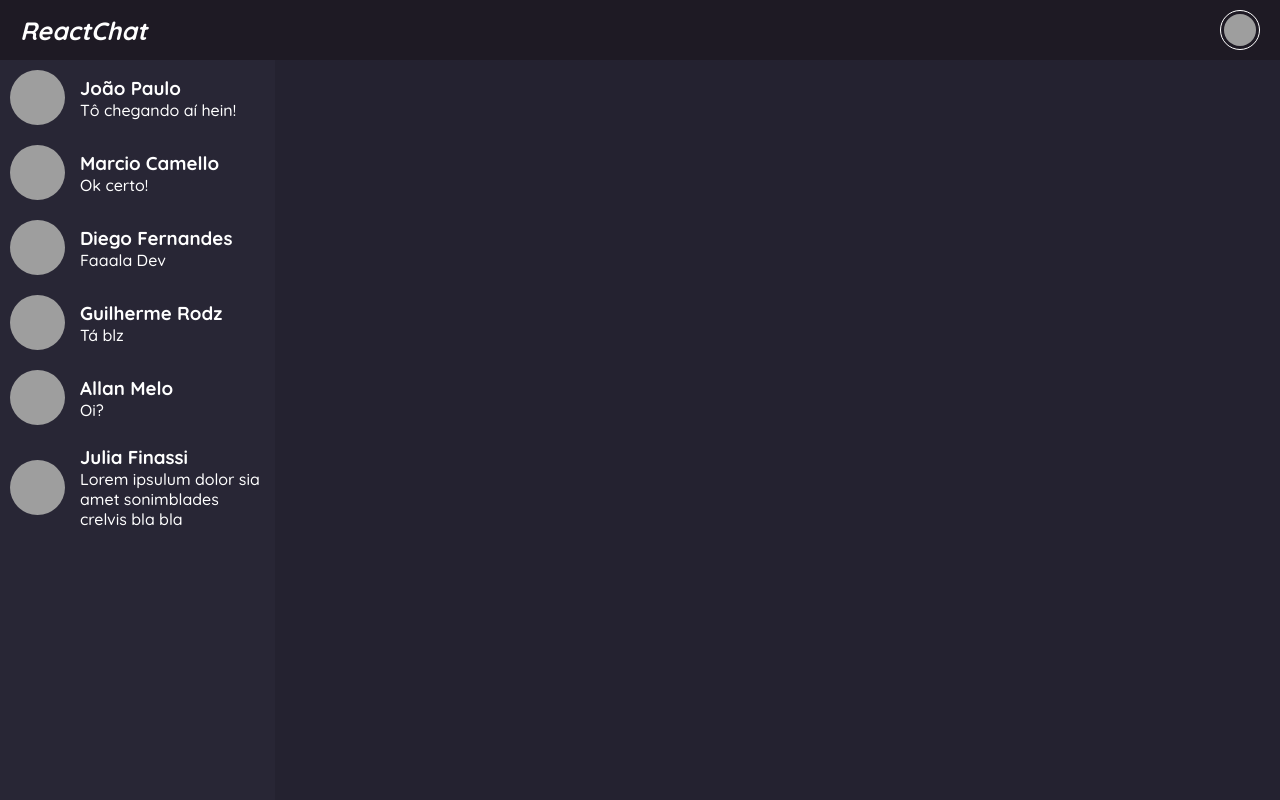
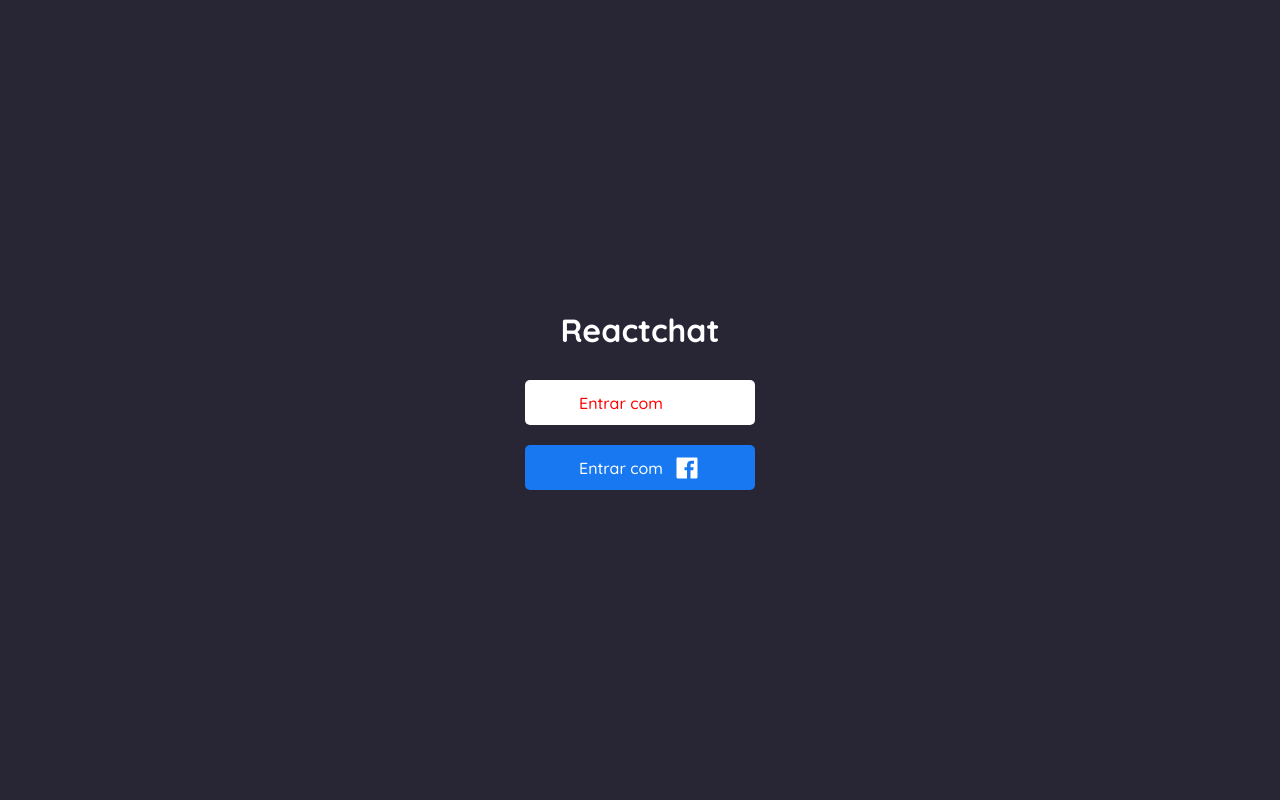
Before and after one commit to joaorodrs/reactchat, a React (Create React App) app: page /app in a window 1280 px wide. Shown: the top 800 px of the page. Built offline with nearby package versions, Linux system fonts and the light colour scheme; grey boxes are pictures that could not be loaded.

Commit message:
SignIn page styles finished

```diff
--- a/src/components/Chat/index.tsx
+++ b/src/components/Chat/index.tsx
@@ -15,13 +15,17 @@ interface Props {
 }
 
 const Chat: React.FC<Props> = ({ name, userId, photoUrl }) => {
+  const handleSendMessage = () => console.log('Pressed!')
+
   return (
     <Container>
       <ChatContainer>
 
       </ChatContainer>
       <InputContainer>
-        <input placeholder="Digite uma mensagem" />
+        <input
+          placeholder="Digite uma mensagem"
+        />
         <SendMessageButton>
           <SendMessageIcon />
         </SendMessageButton>
--- a/src/components/Chat/styles.ts
+++ b/src/components/Chat/styles.ts
@@ -33,6 +33,10 @@ export const InputContainer = styled.div`
     color: white;
     transition: 0.2s;
 
+    @media (min-width: 800px) {
+      font-size: 17px;
+    }
+
     :focus {
       background: rgba(255,255,255,0.05);
     }
@@ -49,10 +53,6 @@ export const SendMessageButton = styled.button`
   cursor: pointer;
   transition: 0.2s;
   border-radius: 0 8px 8px 0;
-
-  :hover {
-    background: rgba(255,255,255,0.1);
-  }
 `
 
 export const SendMessageIcon = styled(FiSend)`
--- a/src/pages/Home/styles.ts
+++ b/src/pages/Home/styles.ts
@@ -17,7 +17,7 @@ export const Container = styled.div`
     }
 
     > h1 {
-      font-size: 25px;
+      font-size: 20px;
     }
 
     @media (max-width: 800px) {
--- /dev/null
+++ b/src/pages/SignIn/index.tsx
@@ -0,0 +1,30 @@
+import React from 'react'
+
+import {
+  Container,
+  ButtonsContainer,
+  GoogleButton,
+  GoogleIcon,
+  FacebookButton,
+  FacebookIcon
+} from './styles'
+
+const SignIn: React.FC = () => {
+  return (
+    <Container>
+      <h1>Reactchat</h1>
+      <ButtonsContainer>
+        <GoogleButton>
+          <p>Entrar com</p>
+          <GoogleIcon />
+        </GoogleButton>
+        <FacebookButton>
+          <p>Entrar com</p>
+          <FacebookIcon />
+        </FacebookButton>
+      </ButtonsContainer>
+    </Container>
+  )
+}
+
+export default SignIn
--- /dev/null
+++ b/src/pages/SignIn/styles.ts
@@ -0,0 +1,67 @@
+import styled, { css } from 'styled-components'
+import { IoLogoFacebook, IoLogoGoogle } from 'react-icons/io'
+
+export const Container = styled.div`
+  display: flex;
+  flex-direction: column;
+  align-items: center;
+  justify-content: center;
+  height: 100vh;
+`
+
+export const ButtonsContainer = styled.div`
+  margin-top: 30px;
+  display: flex;
+  flex-direction: column;
+  align-items: center;
+  justify-content: center;
+`
+
+const buttonCss = css`
+  width: 230px;
+  height: 45px;
+  display: flex;
+  align-items: center;
+  justify-content: center;
+  border: none;
+  border-radius: 5px;
+  cursor: pointer;
+  transition: 0.2s;
+`
+
+export const GoogleButton = styled.div`
+  ${buttonCss}
+  background: white;
+  color: red;
+
+  :hover {
+    border: 2px solid white;
+    color: white;
+    background: transparent;
+  }
+`
+
+const iconCss = css`
+  width: 28px;
+  height: 28px;
+  margin-left: 10px;
+`
+
+export const GoogleIcon = styled(IoLogoGoogle)`
+  ${iconCss}
+  color: white;
+
+  > svg {
+    color: red;
+  }
+`
+
+export const FacebookButton = styled.div`
+  ${buttonCss}
+  margin-top: 20px;
+  background: #1778f2;
+`
+
+export const FacebookIcon = styled(IoLogoFacebook)`
+  ${iconCss}
+`
--- a/src/routes.tsx
+++ b/src/routes.tsx
@@ -2,11 +2,13 @@ import React from 'react'
 
 import { BrowserRouter, Route,  } from 'react-router-dom'
 import Home from './pages/Home'
+import SignIn from './pages/SignIn'
 
 const Routes: React.FC = () => {
   return (
     <BrowserRouter>
-      <Route path="/" component={Home} />
+      <Route path="/" component={SignIn} />
+      <Route path="/app" component={Home} />
     </BrowserRouter>
   )
 }
```
